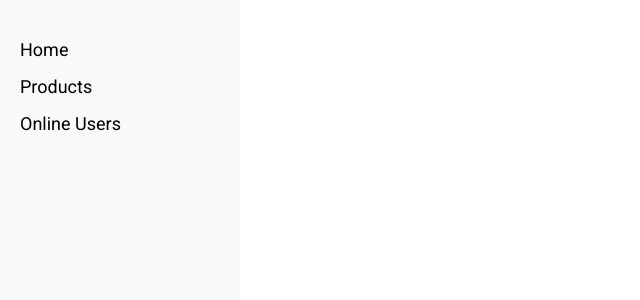
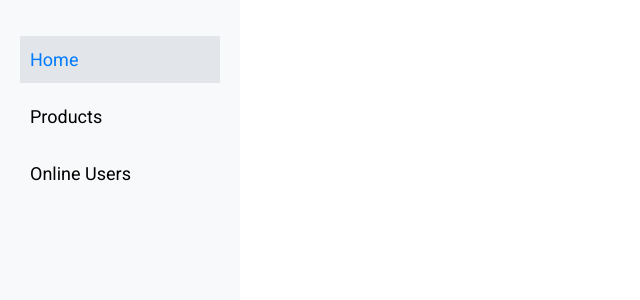
Before and after one commit to Ronenii/Product-System---AST.NET-Angular, an Angular app in the folder Frontend/: page / in a window 1280 px wide. In both pictures the pointer is over the item "Home". Shown: the top 300 px of the page, without its empty margins (0-640 px from the left). Built offline with nearby package versions, Linux system fonts and the light colour scheme.

Commit message:
Changes sidebar style a bit

```diff
--- a/Frontend/src/app/sidebar/sidebar.component.scss
+++ b/Frontend/src/app/sidebar/sidebar.component.scss
@@ -12,15 +12,19 @@
     li {
       margin-bottom: 10px;
       cursor: pointer;
+      padding: 10px;
+      &:hover {
+        background-color: #e2e6ea;
+        a {
+          color: #007bff;
+        }
+      }
 
       a {
         text-decoration: none;
         color: #000;
         font-size: 18px;
-
-        &:hover {
-          color: #007bff;
-        }
+        display: block;
       }
     }
   }
```
